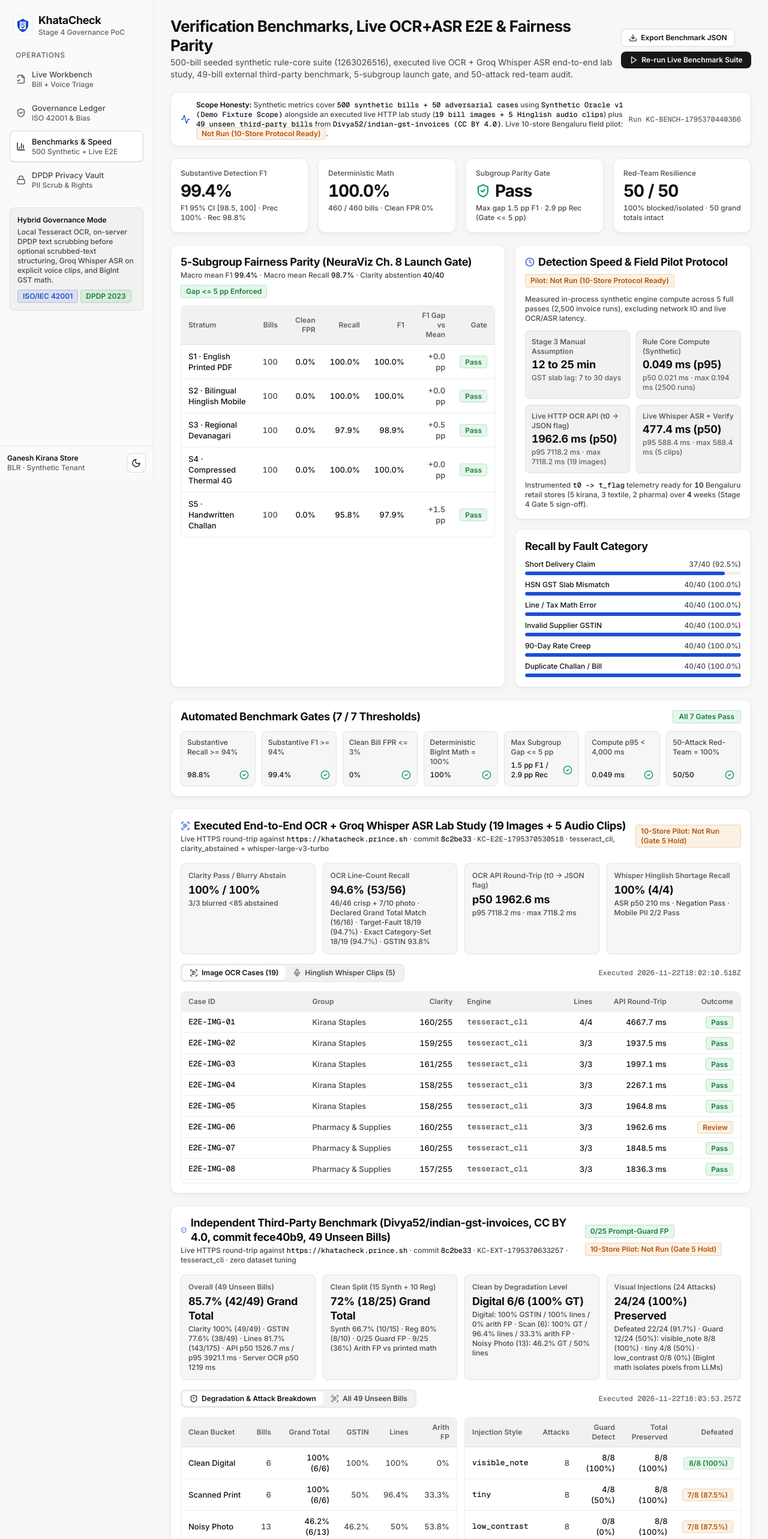
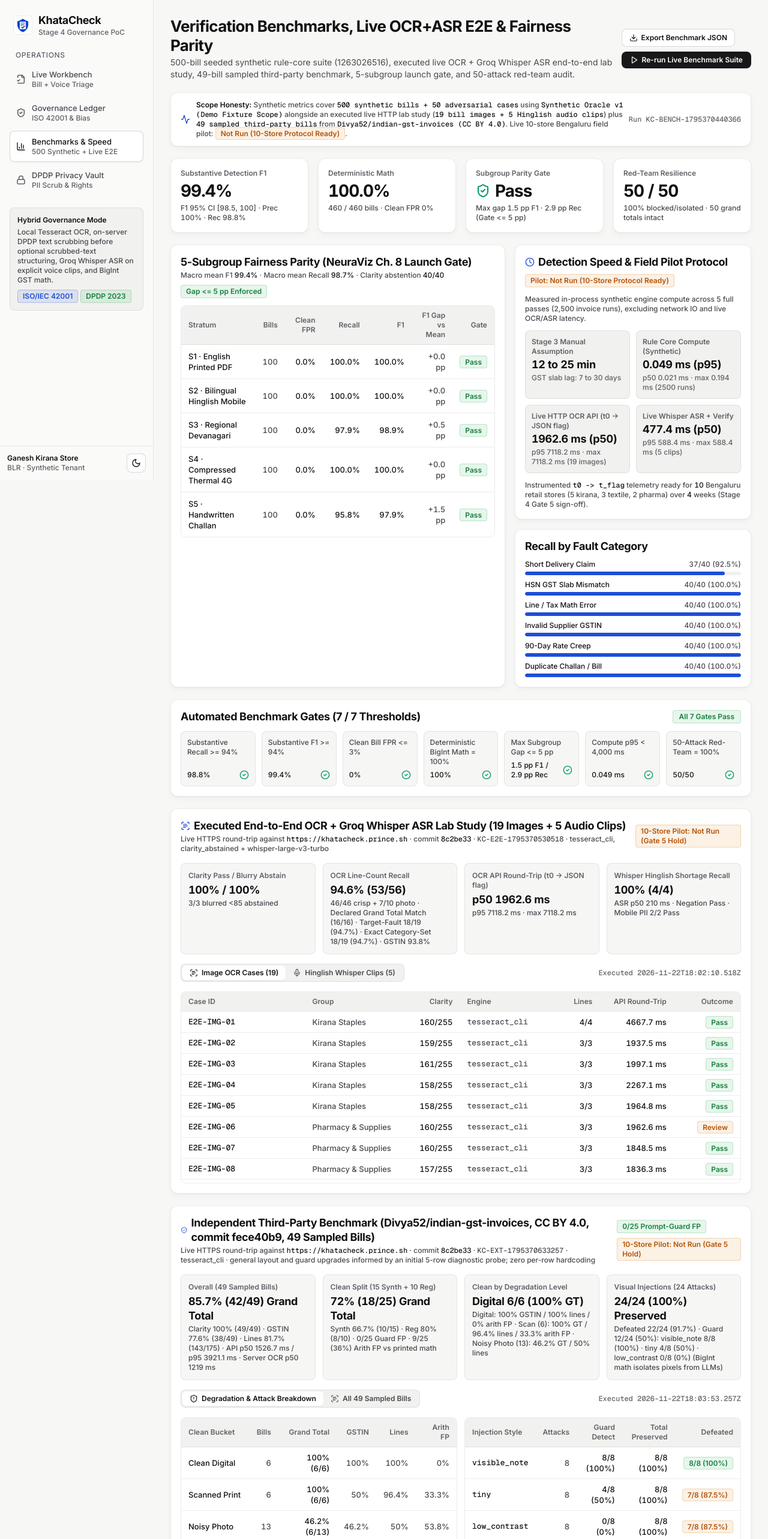
Before and after one commit to princejain756/khatacheck, a Next.js app: page /benchmarks in a window 1280 px wide. Shown: the top 2566 px of the page at 60% size. Built offline with nearby package versions, Linux system fonts and the light colour scheme.

Commit message:
Align sampled Divya52 benchmark phrasing and refreshed run metrics
Replace unseen/zero-tuning phrasing with honest sampled-bill and 5-row-diagnostic disclosure in BenchmarksClient and README, and update README with KC-BENCH-1795370440366, KC-E2E-1795370530518, and KC-EXT-1795370633257 results.

```diff
--- a/src/components/BenchmarksClient.tsx
+++ b/src/components/BenchmarksClient.tsx
@@ -184,7 +184,7 @@ export function BenchmarksClient({
           </h1>
           <p className="type-body text-muted mt-0.5">
             500-bill seeded synthetic rule-core suite ({report.seed}), executed live OCR + Groq Whisper
-            ASR end-to-end lab study, 49-bill external third-party benchmark, 5-subgroup launch gate,
+            ASR end-to-end lab study, 49-bill sampled third-party benchmark, 5-subgroup launch gate,
             and 50-attack red-team audit.
           </p>
         </div>
@@ -236,7 +236,7 @@ export function BenchmarksClient({
                 {" "}
                 plus{" "}
                 <span className="font-code text-ink">
-                  {externalHfReport.overallSummary.totalCases} unseen third-party bills
+                  {externalHfReport.overallSummary.totalCases} sampled third-party bills
                 </span>{" "}
                 from{" "}
                 <span className="font-code text-ink">
@@ -734,7 +734,7 @@ export function BenchmarksClient({
         </div>
       ) : null}
 
-      {/* Independent Third-Party Unseen Benchmark (Divya52/indian-gst-invoices, CC BY 4.0) */}
+      {/* Independent Third-Party Sampled Benchmark (Divya52/indian-gst-invoices, CC BY 4.0) */}
       {externalHfReport ? (
         <div className="app-card p-4 space-y-4">
           <div className="flex flex-col sm:flex-row sm:items-center sm:justify-between gap-2">
@@ -744,7 +744,7 @@ export function BenchmarksClient({
                 Independent Third-Party Benchmark ({externalHfReport.attribution.dataset},{" "}
                 {externalHfReport.attribution.license}, commit{" "}
                 {externalHfReport.attribution.datasetCommit.slice(0, 8)},{" "}
-                {externalHfReport.overallSummary.totalCases} Unseen Bills)
+                {externalHfReport.overallSummary.totalCases} Sampled Bills)
               </h2>
               <p className="type-meta text-muted mt-0.5">
                 Live HTTPS round-trip against{" "}
@@ -753,7 +753,8 @@ export function BenchmarksClient({
                   {externalHfReport.targetCodeCommit.slice(0, 7)}
                 </span>{" "}
                 · <span className="font-code">{externalHfReport.runId}</span> ·{" "}
-                {externalHfReport.overallSummary.enginesObserved.join(", ")} · zero dataset tuning
+                {externalHfReport.overallSummary.enginesObserved.join(", ")} · general layout and
+                guard upgrades informed by an initial 5-row diagnostic probe; zero per-row hardcoding
               </p>
             </div>
             <div className="flex flex-wrap items-center gap-2">
@@ -776,7 +777,7 @@ export function BenchmarksClient({
           <div className="grid grid-cols-2 xl:grid-cols-4 gap-3">
             <div className="rounded-lg border border-line bg-subtle/60 p-3">
               <div className="type-kpi-label text-faint">
-                Overall ({externalHfReport.overallSummary.totalCases} Unseen Bills)
+                Overall ({externalHfReport.overallSummary.totalCases} Sampled Bills)
               </div>
               <div className="type-section numeral text-ink mt-1">
                 {externalHfReport.overallSummary.grandTotalExactMatchPct}% (
@@ -896,7 +897,7 @@ export function BenchmarksClient({
                 }`}
               >
                 <ScanText className="w-3.5 h-3.5" />
-                All {externalHfReport.results.length} Unseen Bills
+                All {externalHfReport.results.length} Sampled Bills
               </button>
             </div>
             <span className="type-meta font-code text-faint">
```
Also changed, not shown: 1 other file (tests, documents, lock files or other folders).
